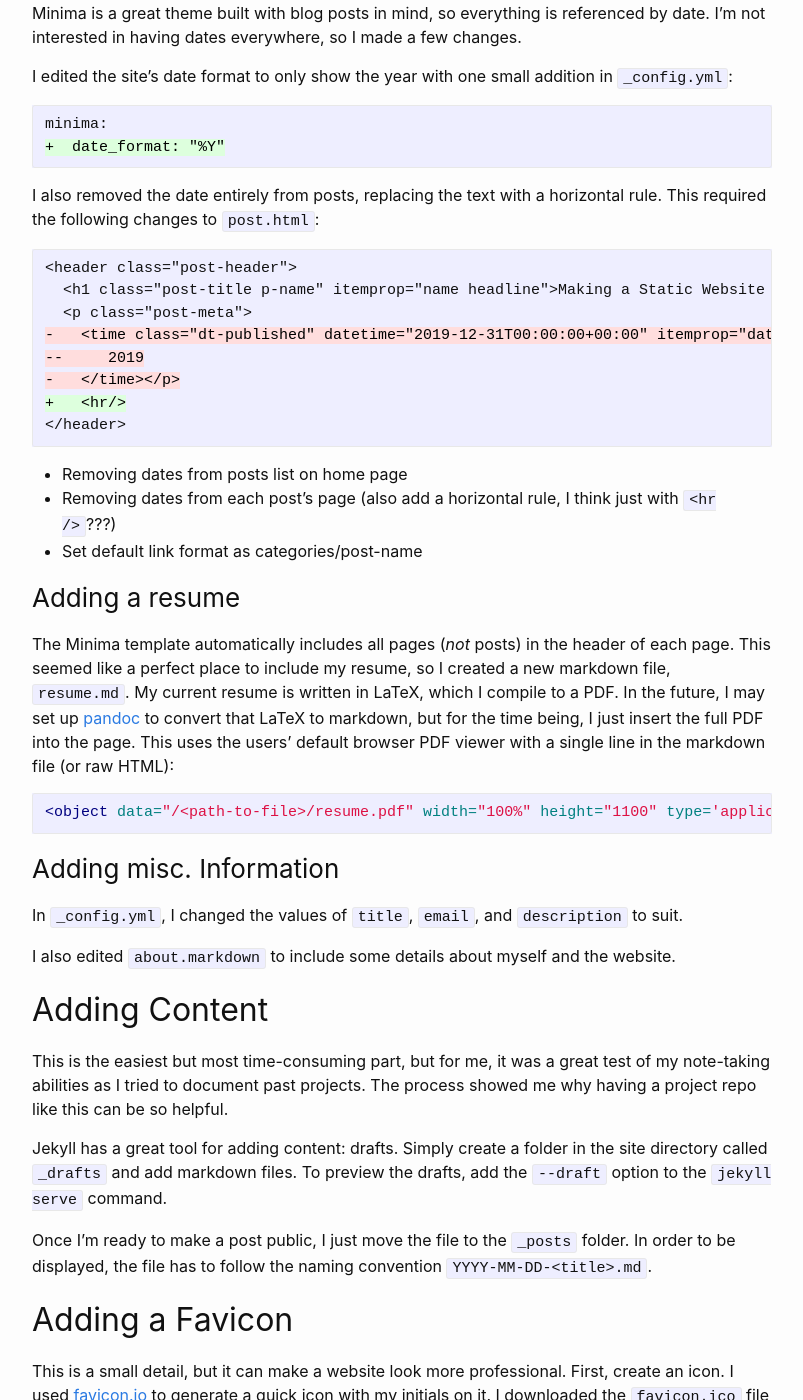
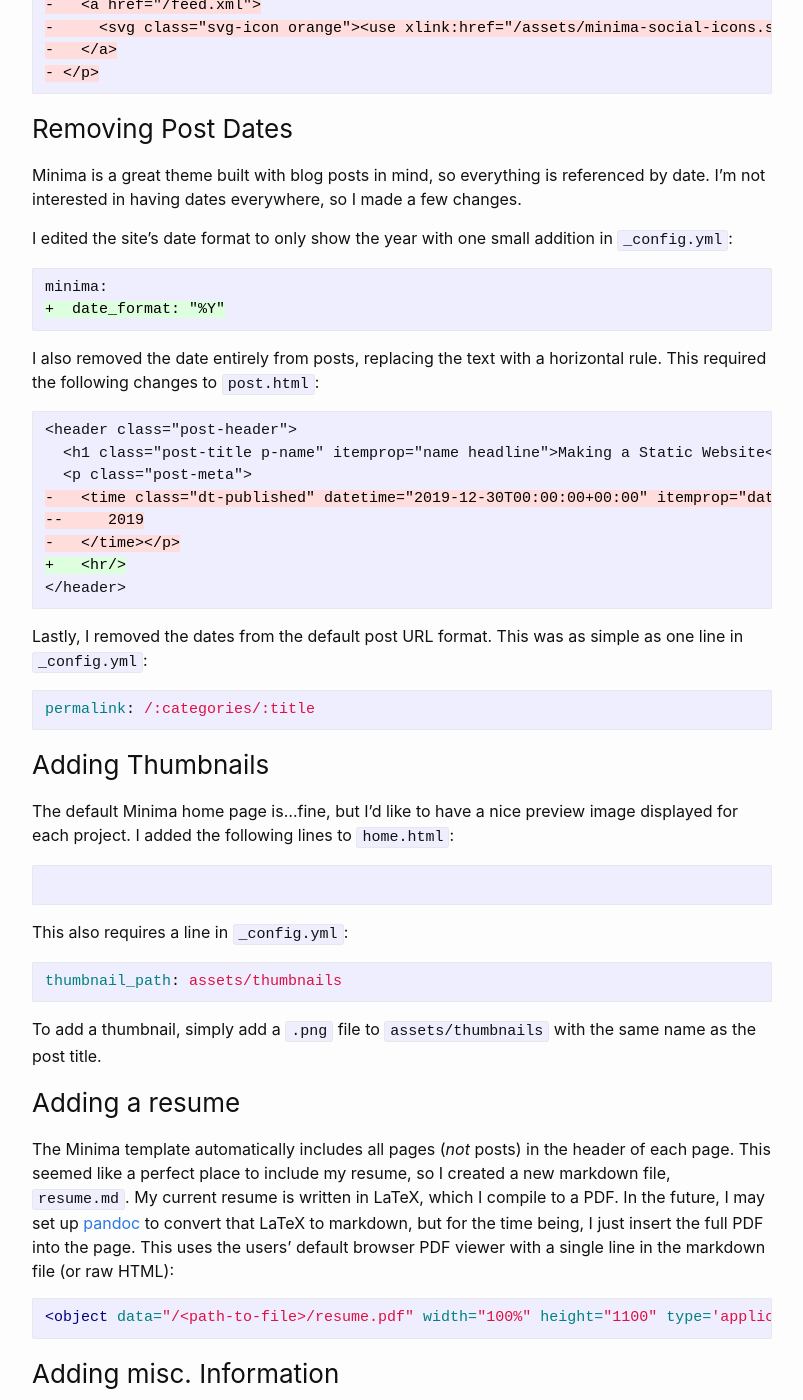
Before and after one commit to cartermak/cartermak.github.io, a Jekyll site: the page built from _posts/2019-12-30-custom-website.md, in a window 1280 px wide and 1400 px high, scrolled down 3791 px. Shown: the whole window, without its empty margins (238-1041 px from the left). Built offline with Jekyll 4.4.1, drawn with Linux system fonts in a browser that asks for light colours; some of the changed text lies outside the part shown.

Commit message:
added thumbnails, server post

````diff
--- a/_config.yml
+++ b/_config.yml
@@ -38,6 +38,12 @@
 plugins:
   - jekyll-feed
 
+# Set post link format
+permalink: /:categories/:title
+
+# Path to thumbnails
+thumbnail_path: assets/thumbnails/
+
 # Exclude from processing.
 # The following items will not be processed, by default.
 # Any item listed under the `exclude:` key here will be automatically added to
--- a/_posts/2019-12-31-custom-website.md
+++ b/_posts/2019-12-30-custom-website.md
@@ -1,6 +1,6 @@
 ---
 layout: post
-title: Making a Static Website (Affordably!)
+title: Making a Static Website
 categories: projects
 ---
 
@@ -32,7 +32,7 @@
 
     I am a college student, after all. I don't want to pay big fees for my small site. I'm not afraid of tinkering or learning new things, so I steered away from the fancy site-building tools that were out of budget.
 
-These targets guided me to my final solution: a static website, built using [Jekyll](https://jekyllrb.com/) and hosted for free (!!!) using [GitHub Pages](https://pages.github.com/). This struck a balance for me between getting to tinker and learn and needing to build everything from scratch. I've written notes in Markdown for years, but this was my introduction to Ruby and (mostly) HTML. For someone without any coding experience, the process could be a bit daunting, but it's a challenge I was willing to take on.
+These targets guided me to my final solution: a static website, built using [Jekyll](https://jekyllrb.com/) and hosted for free (!!!) using [GitHub Pages](https://pages.github.com/). This struck a balance for me between getting to tinker and learn and needing to build everything from scratch. I've written notes in Markdown for years, but this was my introduction to Ruby and (mostly) HTML. For someone who gets uncomfortable around plaintext files, the process could be a bit daunting, but I'm confident I can figure it out.
 
 # Making the Website
 
@@ -44,17 +44,27 @@
 
 ## Creating the Initial Site
 
-With this done, the rest of the process was fairly easy. Creating the website begins with installing [Ruby](https://www.ruby-lang.org/en/). Next, I installed the Ruby gems `Jekyll` and `bundler`:
+With this done, the rest of the process was fairly easy. Creating the website begins with installing [Ruby](https://www.ruby-lang.org/en/). This can be done in any Debian environment via apt:
 
-    gem install jekyll bundler
+```bash
+$ sudo apt install ruby-full
+```
+
+Next, I installed the Ruby gems `Jekyll` and `bundler`:
+
+```bash
+$ gem install jekyll bundler
+```
 
 I created a GitHub repository using the necessary naming convention for gh-pages:
 
     <gh-username>.github.io
 
-Initializing the website is as simple as using one Jekyll command :
+Initializing the website is as simple as using one Jekyll command:
 
-    jekyll new <site-name>
+```bash
+$ jekyll new <site-name>
+```
 
 This creates a directory called `<site-name>` from which I could build the site, populated with all the necessary files to get started:
 
@@ -62,7 +72,9 @@
 
 The website is functional in this state! To view it locally, I simply navigate to the new directory and run:
 
-    bundle exec jekyll serve
+```bash
+$ bundle exec jekyll serve
+```
 
 This starts a local web server on port 4000. I can navigate to it in my web browser using either the loopback IP address: `127.0.0.1:4000`, or the hostname: `localhost:4000`.
 
@@ -70,7 +82,9 @@
 
 ## Making it My Own
 
-All that's left to build the site is to tweak the template to my satisfaction and add content. Here are the small changes I made:
+All that's left to build the site is to tweak the template to my satisfaction and add content. Some of the changes involved modifying theme files, so I first downloaded the folders `_includes` and `_layouts` from the Minima [repository](https://github.com/jekyll/minima) and added them to my site's repo. (One could also download the `_sass` folder to make changes to the site' styling.)
+
+ Here are the small changes I made:
 
 ### Adding social media
 
@@ -133,7 +147,6 @@
 
 I also removed the date entirely from posts, replacing the text with a horizontal rule. This required the following changes to `post.html`:
 
-
 <!-- Shoot. This is calling the actual variables. Figure out how to make it stop that. -->
 
 ```diff
@@ -151,12 +164,27 @@
 </header>
 ```
 
+Lastly, I removed the dates from the default post URL format. This was as simple as one line in `_config.yml`:
 
-<!-- Outline -->
+```yaml
+permalink: /:categories/:title
+```
 
-- Removing dates from posts list on home page
-- Removing dates from each post's page (also add a horizontal rule, I think just with `<hr />`???)
-- Set default link format as categories/post-name
+### Adding Thumbnails
+
+The default Minima home page is...fine, but I'd like to have a nice preview image displayed for each project. I added the following lines to `home.html`:
+
+```html
+
+```
+
+This also requires a line in `_config.yml`:
+
+```yml
+thumbnail_path: assets/thumbnails
+```
+
+To add a thumbnail, simply add a `.png` file to `assets/thumbnails` with the same name as the post title.
 
 ### Adding a resume
 
````
Also changed, not shown: other parts of _posts/2019-12-30-custom-website.md (+1 -1 lines), _drafts/home-server.md (added, +8 -0 lines), _layouts/home.html (+12 -2 lines), _posts/2019-12-31-github-ssh-setup.md (added, +70 -0 lines), assets/projects/custom-website/thumbnail/freenas.png (added), assets/projects/custom-website/thumbnail/pihole.png (added), assets/projects/custom-website/thumbnail/proxmox.png (added), assets/projects/custom-website/thumbnail/thumbnail.png (added), assets/thumbnails/home-server.png (added), 1 other file.
